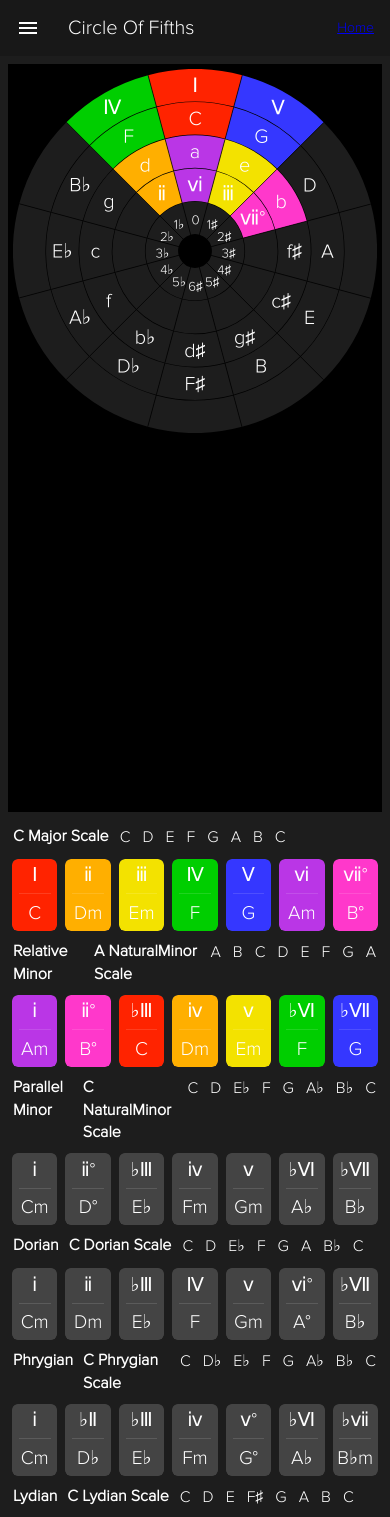
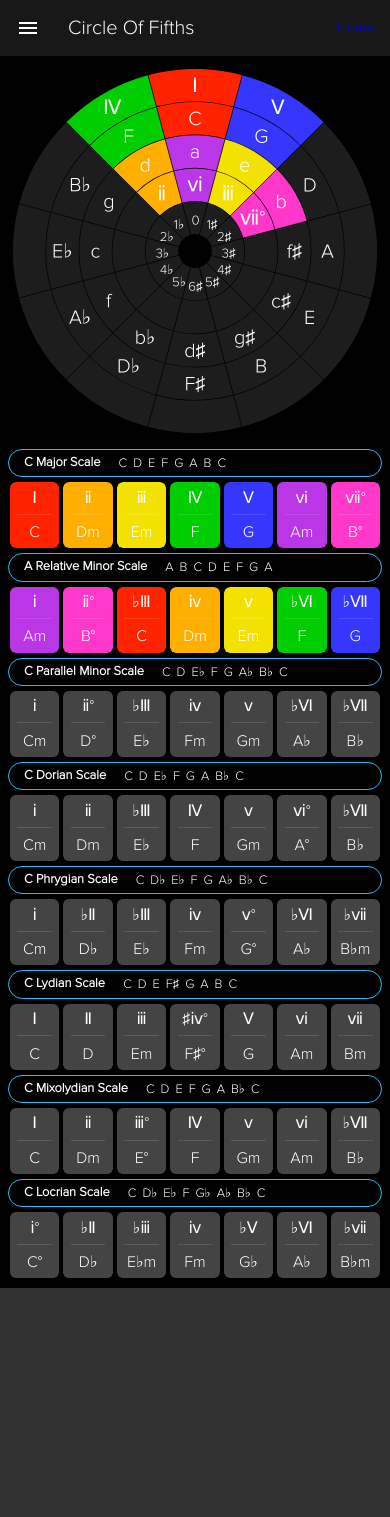
Before and after one commit to acolbourn/music-next, a Next.js app: page /circle-of-fifths in a window 390 px wide. Shown: the top 1517 px of the page. After the commit the page ends 1288 px from the top, so only its background shows below. Built offline with nearby package versions, Linux system fonts and the light colour scheme.

Commit message:
Start mobile friendly design

```diff
--- a/components/circleOfFifths/CardRow.js
+++ b/components/circleOfFifths/CardRow.js
@@ -7,6 +7,7 @@ import ChordCard from './ChordCard';
 
 // To create background image behind cards, a mixture of borders and box shadows are used.  Box shadows create the window effect and grid spacing is calculated using cardSpacing variable in px.
 const cardSpacing = 4;
+const cardSpacingMobile = 2;
 
 const useStyles = makeStyles((theme) => ({
   chordRow: {
@@ -16,11 +17,15 @@ const useStyles = makeStyles((theme) => ({
     width: '100%',
     display: 'grid',
     gridTemplateColumns: 'repeat(7, minmax(min-content, 1fr))',
-    gridTemplateRows: '80px',
+    gridTemplateRows: '70px',
   },
   holeCutOut: {
     overflow: 'hidden',
-    border: `${cardSpacing}px solid ${theme.colors.background.primary}`,
+    // border: `${cardSpacing}px solid ${theme.colors.background.primary}`,
+    border: `${theme.misc.gridSpacing} solid ${theme.colors.background.primary}`,
+    [theme.breakpoints.down('xs')]: {
+      border: `${theme.misc.gridSpacingMobile} solid ${theme.colors.background.primary}`,
+    },
   },
   chordCardBox: {
     // Box shadow is used to make a hole behind card so background gif is visible
--- a/components/circleOfFifths/ChordCard.js
+++ b/components/circleOfFifths/ChordCard.js
@@ -4,7 +4,6 @@ import { replaceFlatsSharps } from './circle/circleConstants';
 
 const useStyles = makeStyles((theme) => ({
   chordCardRoot: ({ color }) => ({
-    // backgroundColor: theme.colors.secondary,
     backgroundColor: color === 'standard' ? theme.colors.secondary : color,
     width: '100%',
     height: '100%',
@@ -20,11 +19,13 @@ const useStyles = makeStyles((theme) => ({
   }),
   romanNumeral: {
     gridArea: 'romanNumeral',
-    // backgroundColor: theme.colors.secondary,
-    fontSize: '1.2rem',
     display: 'flex',
     justifyContent: 'center',
     alignItems: 'center',
+    fontSize: '1.2rem',
+    [theme.breakpoints.down('xs')]: {
+      fontSize: '1rem',
+    },
   },
   divider: {
     gridArea: 'divider',
@@ -33,11 +34,13 @@ const useStyles = makeStyles((theme) => ({
   },
   chord: {
     gridArea: 'chord',
-    // backgroundColor: 'green',
-    fontSize: '1.2rem',
     display: 'flex',
     justifyContent: 'center',
     alignItems: 'center',
+    fontSize: '1.2rem',
+    [theme.breakpoints.down('xs')]: {
+      fontSize: '1rem',
+    },
   },
 }));
 
--- a/components/circleOfFifths/Scale.js
+++ b/components/circleOfFifths/Scale.js
@@ -4,16 +4,28 @@ import { replaceFlatsSharps, formatScaleLabel } from './circle/circleConstants';
 const useStyles = makeStyles((theme) => ({
   scaleRoot: {
     backgroundColor: theme.colors.background.primary,
+    borderRadius: '15px',
+    border: `1px solid ${theme.colors.primary}`,
+    // borderRadius: theme.misc.borderRadius,
+    marginTop: theme.misc.gridSpacing,
+    marginBottom: theme.misc.gridSpacing,
     display: 'flex',
     flexDirection: 'row',
   },
   title: {
     fontSize: '1rem',
-    margin: '5px',
+    margin: '3px 15px',
+    [theme.breakpoints.down('xs')]: {
+      fontSize: '0.8rem',
+    },
   },
   note: {
-    margin: '6px',
+    margin: '4px',
     fontSize: '1rem',
+    [theme.breakpoints.down('xs')]: {
+      fontSize: '0.8rem',
+      margin: '4px 3px',
+    },
   },
 }));
 
@@ -26,13 +38,13 @@ export default function Scale({ scaleNotes, keySig, relation }) {
     </div>
   ));
 
-  const scaleTitle = formatScaleLabel(keySig);
+  const scaleTitle = formatScaleLabel(keySig, relation);
 
   return (
     <div className={classes.scaleRoot}>
-      {relation === 'Primary' ? null : (
+      {/* {relation === 'Primary' ? null : (
         <h2 className={classes.title}>{relation}</h2>
-      )}
+      )} */}
       <h2 className={classes.title}>{scaleTitle}</h2>
       {notes}
     </div>
--- a/components/circleOfFifths/circle/Circle.js
+++ b/components/circleOfFifths/circle/Circle.js
@@ -11,13 +11,13 @@ import {
 import RingRotations from './RingRotations';
 
 const useStyles = makeStyles({
-  circleSVGRoot: ({ backgroundColor }) => ({
+  circleRoot: ({ backgroundColor }) => ({
     width: '100%',
     height: '100%',
     backgroundColor: backgroundColor,
     display: 'grid',
     gridTemplateColumns: '1fr',
-    gridTemplateRows: '1fr 1fr',
+    gridTemplateRows: '1fr min-content',
   }),
   SVGViewbox: {
     width: '100%',
@@ -189,7 +189,7 @@ export default function Circle() {
   ];
 
   return (
-    <div className={classes.circleSVGRoot}>
+    <div className={classes.circleRoot}>
       <svg
         className={classes.SVGViewbox}
         height={globalDiameter}
--- a/components/circleOfFifths/circle/Ring.js
+++ b/components/circleOfFifths/circle/Ring.js
@@ -9,6 +9,16 @@ const useStyles = makeStyles({
   },
   sharpsFlatslabel: {
     fontSize: '4px',
+  },
+  slice: {
+    // prevent blue highlight on click on touchscreens
+    WebkitTapHighlightColor: 'rgba(0, 0, 0, 0)',
+    WebkitTapHighlightColor: 'transparent',
+    WebkitUserSelect: 'none',
+    KhtmlUserSelect: 'none',
+    MozUserSelect: 'none',
+    MsUserSelect: 'none',
+    userSelect: 'none',
   },
 });
 
@@ -44,6 +54,7 @@ export default function Ring({
       slice = (
         <circle
           key={index}
+          className={classes.slice}
           name={`${ringName}-${index}`}
           onClick={
             ringName === 'majorClickHandler' || ringName === 'minorClickHandler'
--- a/components/circleOfFifths/circle/circleConstants.js
+++ b/components/circleOfFifths/circle/circleConstants.js
@@ -360,14 +360,18 @@ const replaceFlatsSharps = (label) => {
 
 /**
  * Take in a scale object and return a formatted string.
- * @param {scale} scale Scale object ex. {root: 'C', type: 'major'}
+ * @param {object} scale Scale object ex. {root: 'C', type: 'major'}
+ * @param {string} relation Relation to main key sig (ex. Parallel minor)}
  * @returns {string} Formatted label.
  */
-const formatScaleLabel = (scale) => {
-  const scaleType = scale.type[0].toUpperCase() + scale.type.slice(1);
+const formatScaleLabel = (scale, relation) => {
+  let scaleType = scale.type[0].toUpperCase() + scale.type.slice(1);
+  if (relation.includes('Parallel') || relation.includes('Relative'))
+    scaleType = relation;
   // Replace b/# with sharp/flat music symbols.
   const scaleLetter = replaceFlatsSharps(scale.root);
-  return `${scaleLetter} ${scaleType} Scale`;
+  const newLabel = `${scaleLetter} ${scaleType} Scale`;
+  return newLabel;
 };
 
 /**
--- a/components/layout/Layout.js
+++ b/components/layout/Layout.js
@@ -50,7 +50,7 @@ export default function Layout({ children }) {
       </header>
       <div className={classes.bodyAndFooter}>
         <main className={classes.body}>{children}</main>
-        <footer className={classes.footer}>Footer</footer>
+        <footer className={classes.footer}></footer>
       </div>
     </div>
   );
--- a/styles/theme.js
+++ b/styles/theme.js
@@ -13,7 +13,8 @@ const theme = createMuiTheme({
       primary: '#fff',
     },
     background: {
-      primary: '#1D1D1D',
+      primary: 'black',
+      // primary: '#1D1D1D',
       navBar: '#181818',
     },
   },
@@ -24,6 +25,8 @@ const theme = createMuiTheme({
   },
   misc: {
     borderRadius: 6,
+    gridSpacing: '3px',
+    gridSpacingMobile: '2px',
   },
   typography: {
     fontFamily: [
```
